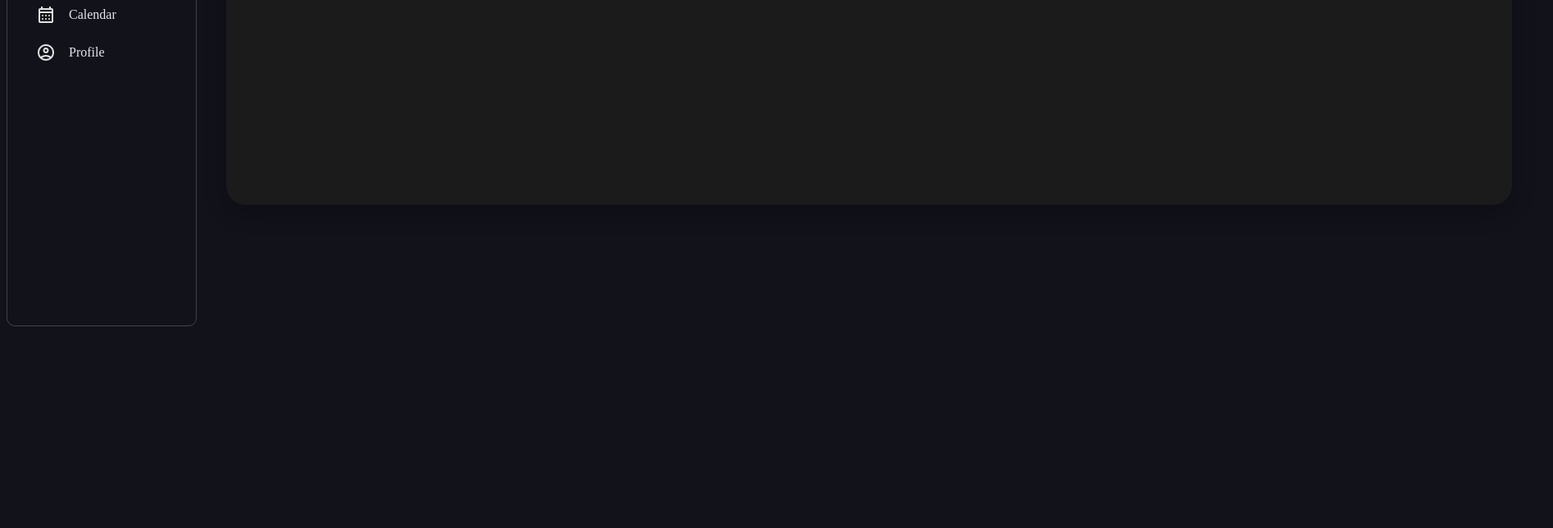
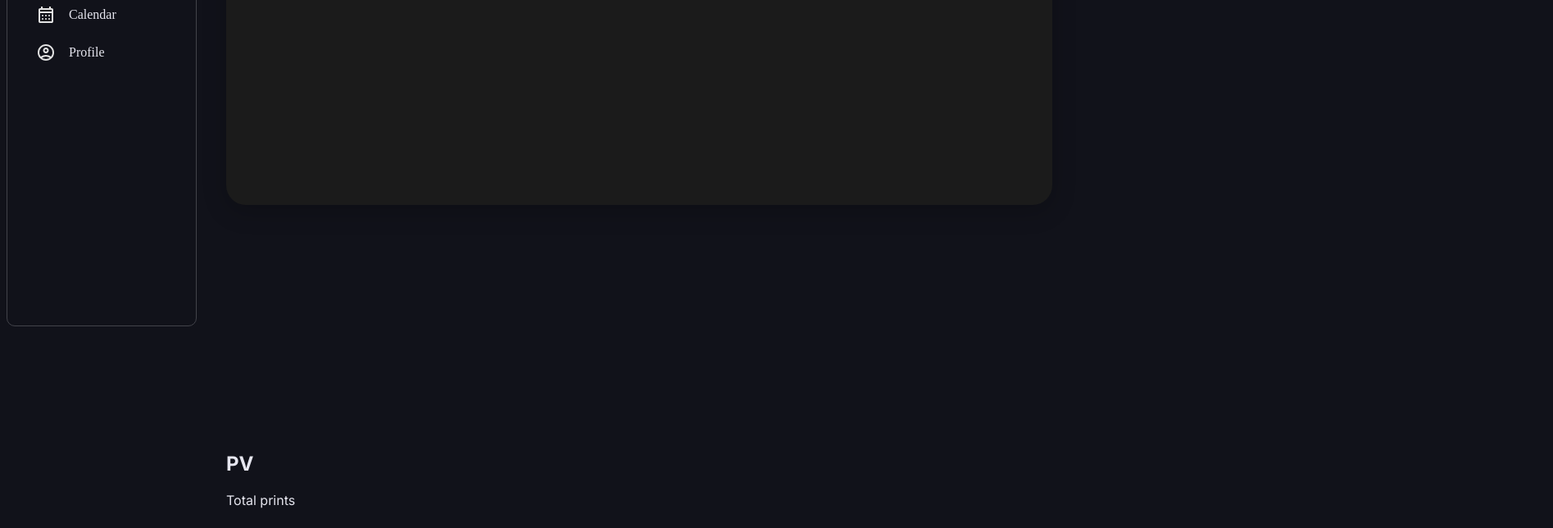
Before and after one commit to pedroEduardoPi/prints-angular-app, an Angular app: page / in a window 1280 px wide. Shown: the part 172-816 px from the top of the page at 82% size, 1895 px wide, since content can reach past the window. Built offline with nearby package versions, Linux system fonts and the light colour scheme; no server answers; a web font is replaced by a local one.

Commit message:
WIP: adding store cards

```diff
--- a/src/app/app.html
+++ b/src/app/app.html
@@ -1,2 +1,3 @@
 <app-sidebar/>
 <app-graphic/>
+<app-card/>
--- a/src/app/app.ts
+++ b/src/app/app.ts
@@ -2,10 +2,11 @@ import { Component, signal } from '@angular/core';
 import { RouterOutlet } from '@angular/router';
 import { SidebarComponent } from "./sidebar/sidebar.component";
 import { GraphicComponent } from "./graphic/graphic.component";
+import { CardComponent } from "./cards/card.component/card.component";
 
 @Component({
   selector: 'app-root',
-  imports: [RouterOutlet, SidebarComponent, GraphicComponent],
+  imports: [RouterOutlet, SidebarComponent, GraphicComponent, CardComponent],
   templateUrl: './app.html',
   styleUrl: './app.css'
 })
--- /dev/null
+++ b/src/app/cards/card.component/card.component.css
@@ -0,0 +1,6 @@
+.stores-container {
+    grid-row: 2;
+    display: grid;
+    grid-template-columns: repeat(4, 1fr);
+    gap: 16px;
+}
--- /dev/null
+++ b/src/app/cards/card.component/card.component.html
@@ -0,0 +1,10 @@
+<div class="stores-container">
+  <div class="store-card">
+    <h2>PV</h2>
+    <div class="store-card-label">
+      <p>Total prints </p>
+    </div>
+
+  </div>
+
+</div>
--- a/src/app/graphic/graphic.component.css
+++ b/src/app/graphic/graphic.component.css
@@ -81,7 +81,7 @@
 
 .area-chart {
     position: relative;
-    width: 1521px;
+    width: 75vw;
     height: 250px;
     margin-top: 20px;
 }
--- a/src/styles.css
+++ b/src/styles.css
@@ -24,6 +24,18 @@ body {
 app-root {
     display: grid;
     grid-template-columns: auto 1fr;
+    grid-template-rows: 1fr auto;
     min-height: 100vh;
     gap: 36px;
+    row-gap: 16px;
 }
+
+app-sidebar {
+    grid-column: 1;
+    grid-row: 1 / 3;
+}
+
+app-card {
+    grid-row: 2 / 3;
+    grid-column: 2;
+}
```
Also changed, not shown: src/app/cards/card.component/card.component.ts (added, +9 -0 lines), src/app/graphic/graphic.component.html (line endings or trailing spaces).
